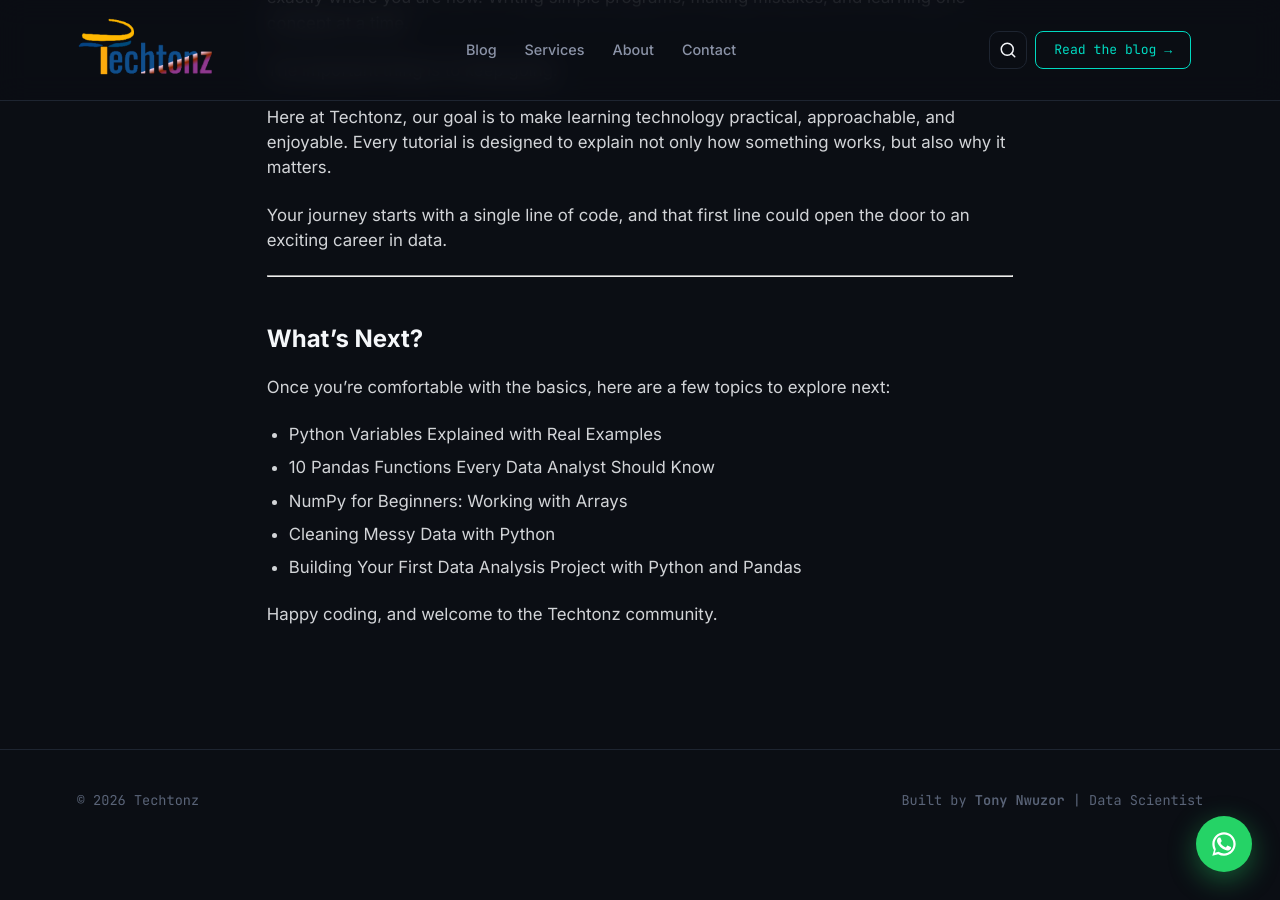
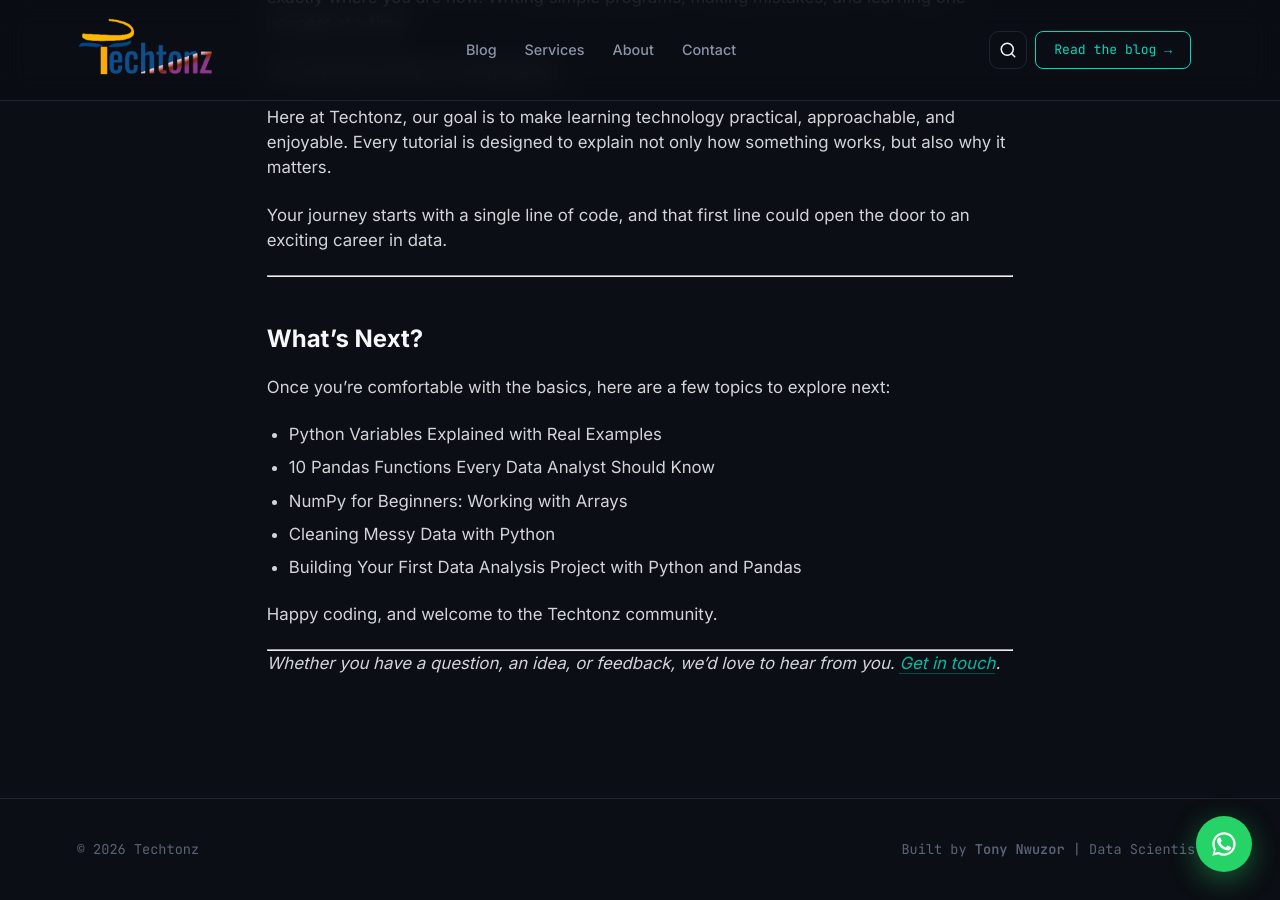
Before and after one commit to teefortech/Techtonz, a Jekyll site: the page built from _posts/2026-08-01-Getting-Started-with-Python-for-Data-Work.md, in a window 1280 px wide and 900 px high, scrolled down 10473 px. Built offline with Jekyll 4.4.1, drawn with Linux system fonts in a browser that asks for light colours.

Commit message:
Add contact invitation at the end of the post
Added a contact invitation for feedback and questions.

```diff
--- a/_posts/2026-08-01-Getting-Started-with-Python-for-Data-Work.md
+++ b/_posts/2026-08-01-Getting-Started-with-Python-for-Data-Work.md
@@ -397,3 +397,7 @@
 - Building Your First Data Analysis Project with Python and Pandas
 
 Happy coding, and welcome to the Techtonz community.
+
+---
+
+*Whether you have a question, an idea, or feedback, we'd love to hear from you. [Get in touch](/contact/).*
```
